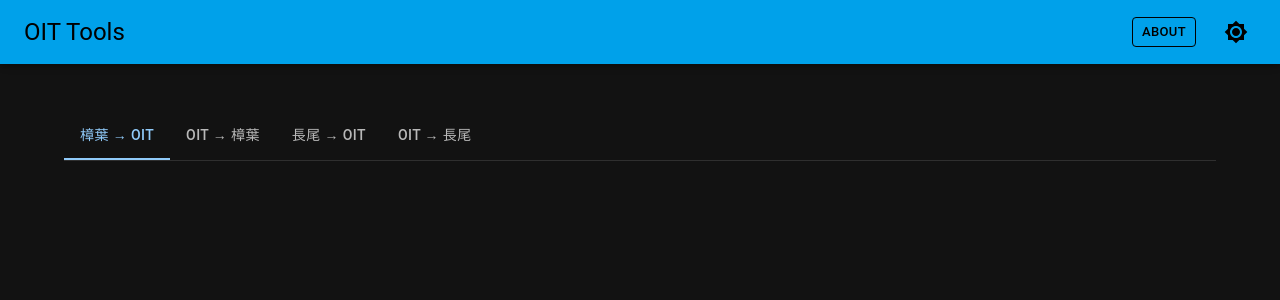
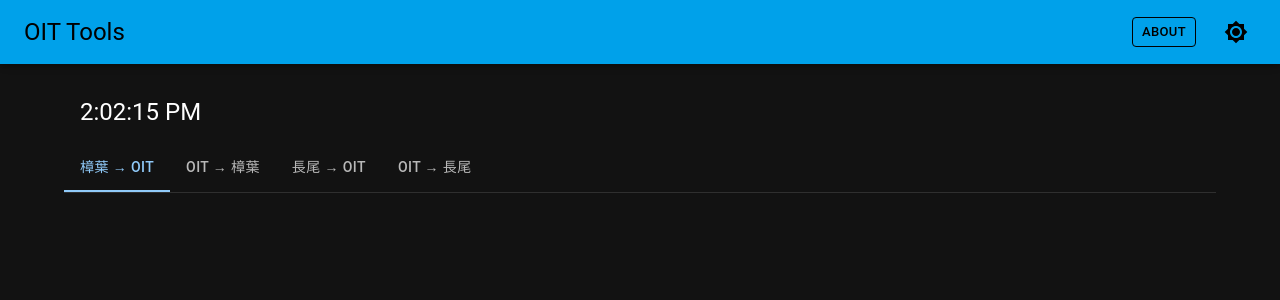
Before and after one commit to yashikota/bus-frontend, a React (Vite) app: page / in a window 1280 px wide. Shown: the top 300 px of the page. Built offline with nearby package versions, Linux system fonts and the light colour scheme.

Commit message:
add timer

```diff
--- a/src/components/tabs.tsx
+++ b/src/components/tabs.tsx
@@ -40,6 +40,15 @@ function a11yProps(index: number) {
 
 export default function BusTimetable() {
     const [value, setValue] = React.useState(0);
+    const [time, setTime] = React.useState(new Date());
+
+    // 現在時刻を1秒ごとに更新
+    React.useEffect(() => {
+        const intervalId = setInterval(() => {
+            setTime(new Date());
+        }, 1000);
+        return () => clearInterval(intervalId);
+    }, []);
 
     const handleChange = (_event: React.SyntheticEvent, newValue: number) => {
         setValue(newValue);
@@ -48,8 +57,8 @@ export default function BusTimetable() {
     return (
         <Container>
             <Box component="section" sx={{ mt: 2, p: 2 }}>
-                <Typography variant="h4" component="h1" align="center">
-                    {/* 現在時刻を表示 */}
+                <Typography variant="h5" component="h1" align="left">
+                    {time.toLocaleTimeString()}
                 </Typography>
             </Box>
             <Box sx={{ width: '100%' }}>
```
